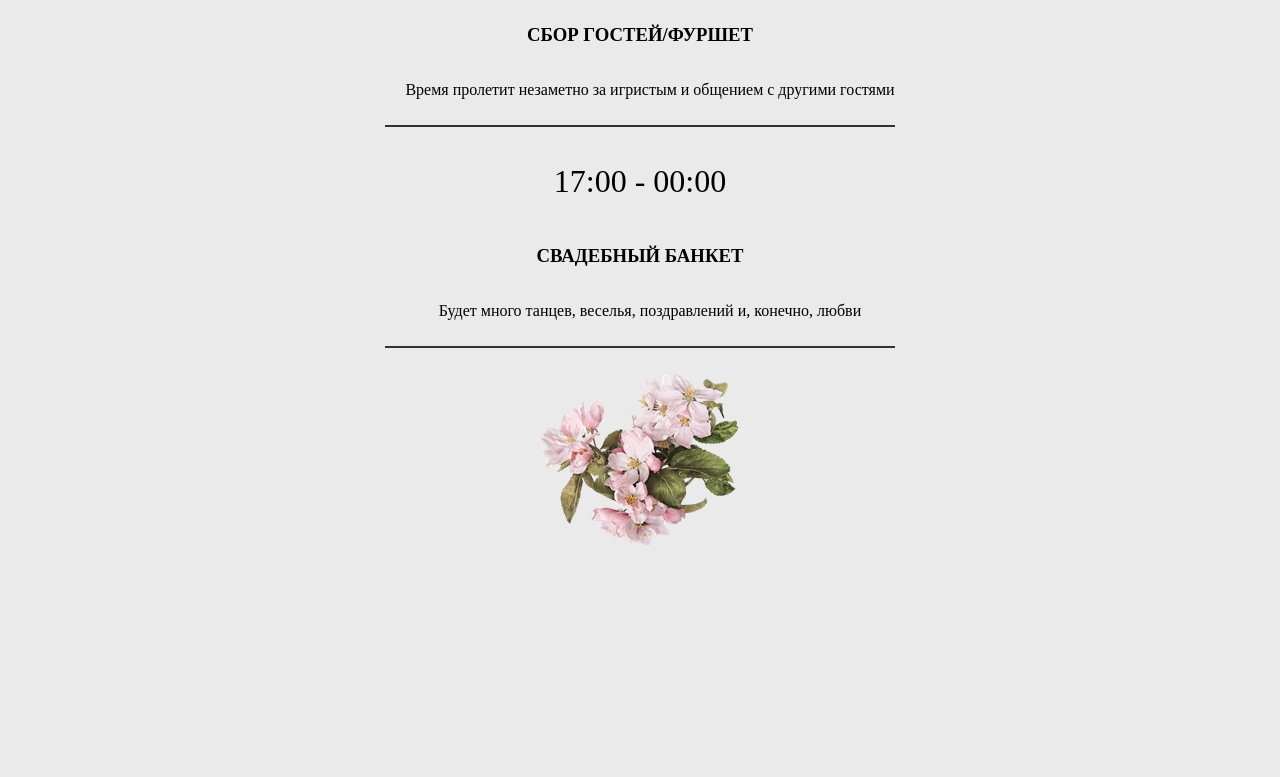
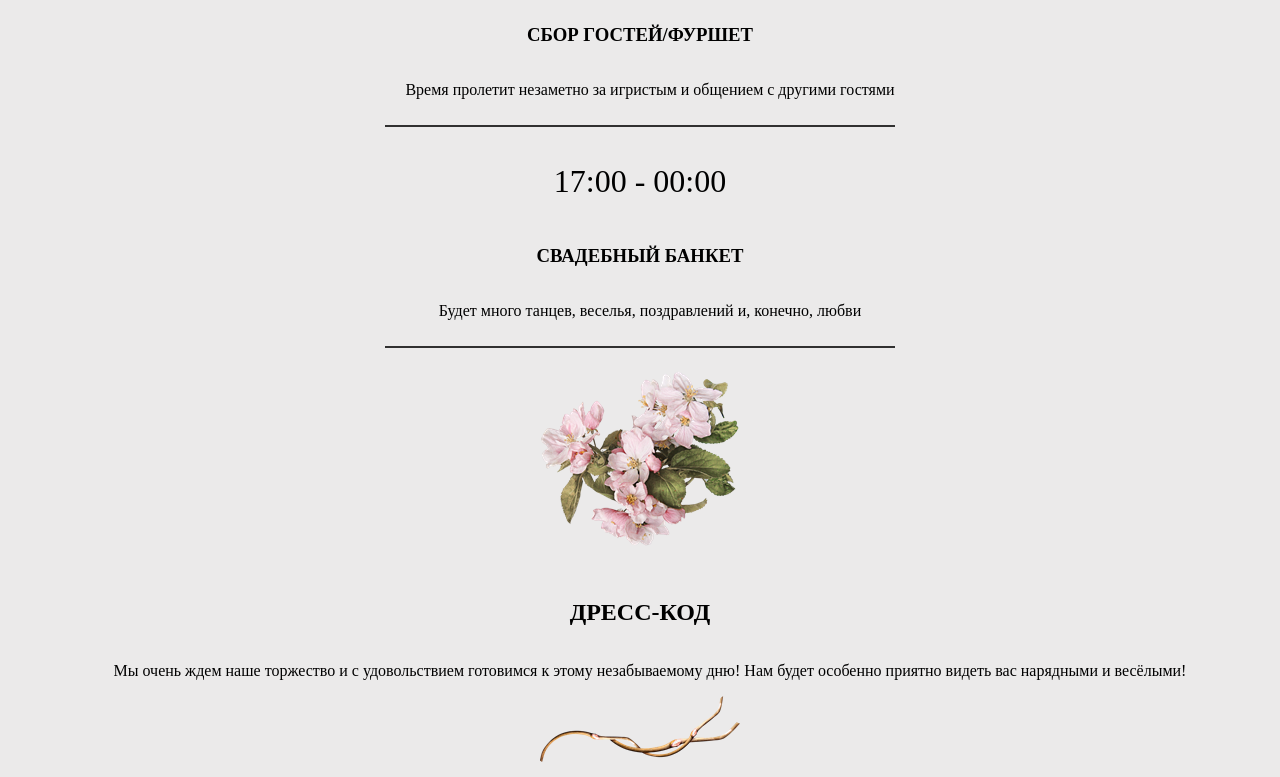
Before and after one commit to Valentin-KV/wedding, a website: page index.html in a window 1280 px wide. Shown: the part 690-1467 px from the top of the page. Before the commit the page ends 1254 px from the top, so only its background shows below. Drawn offline with Linux system fonts and the light colour scheme.

Commit message:
feat: add dresscode section

```diff
--- a/index.html
+++ b/index.html
@@ -48,6 +48,11 @@
             </div>
             <img class="timing-image" src="/wedding/assets/images/flowers-pink01.png" alt="pink flowers">
             </div>
+            <div class="dresscode">
+                <h2 class="dresscode-title">ДРЕСС-КОД</h2>
+                <p class="dresscode-text">Мы очень ждем наше торжество и с удовольствием готовимся к этому незабываемому дню! Нам будет особенно приятно видеть вас нарядными и весёлыми!</p>
+                <img class="timing-image" src="/wedding/assets/images/branch-dresscode01.png" alt="branch-dresscode">
+            </div>
         </div>
     </main>
     <footer class="footer">
--- a/styles/style.css
+++ b/styles/style.css
@@ -120,6 +120,7 @@ body {
 
 p {
     text-indent: 20px; /* Размер отступа с красной строки */
+    text-align: center;
 }
 
 .horizontal-line {
@@ -128,3 +129,12 @@ p {
     background-color: #313131; /* Цвет линии */
     margin: 10px 0; /* Отступы сверху и снизу */
 }
+
+.dresscode {
+    display: flex;
+    flex-direction: column;
+    justify-content: center;
+    align-items: center;
+    margin: 15px auto;
+    padding: 0 10px;
+}
```
Also changed, not shown: assets/images/branch-dresscode01.png (added).
